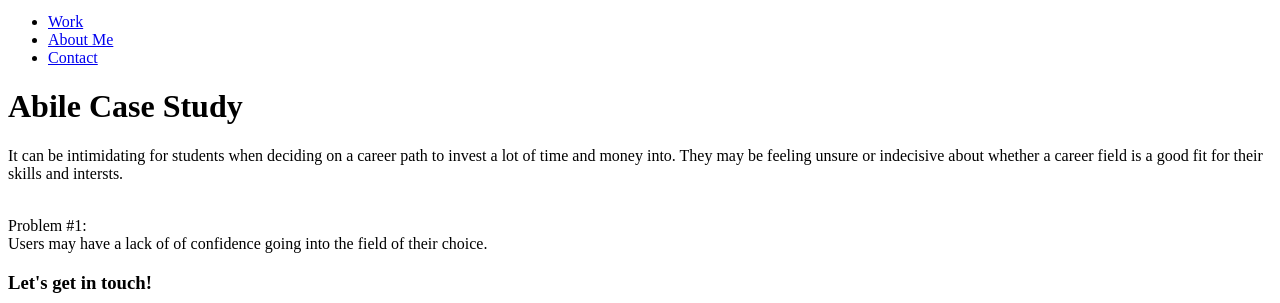
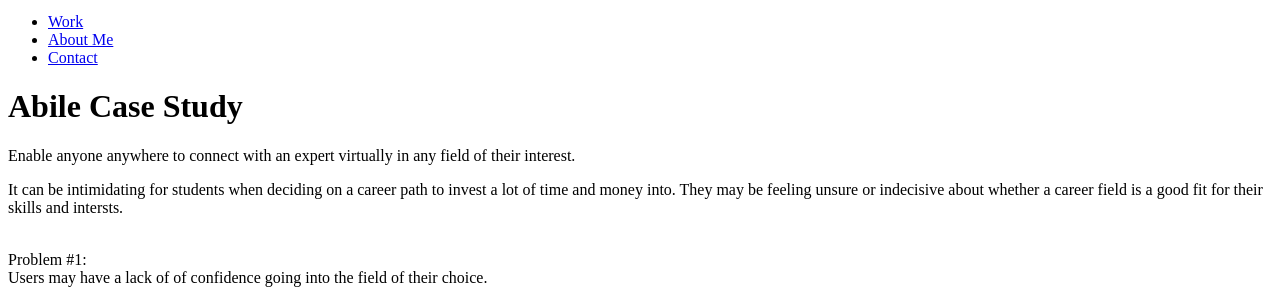
Before and after one commit to ninabuscemi/portfolio-website, a plain HTML site: page abile.html in a window 1280 px wide. Shown: the part 29-332 px from the top of the page. Drawn offline with Linux system fonts and the light colour scheme.

Commit message:
Update abile.html

```diff
--- a/abile.html
+++ b/abile.html
@@ -30,7 +30,7 @@
 <main>
   <div>
     <h1><span>Abile Case Study</span></h1>
-    <p class="abile-welcome-page" Enable anyone anywhere to connect with an expert virtually in any field of their interest.</p>
+    <p class="abile-welcome-page"> Enable anyone anywhere to connect with an expert virtually in any field of their interest.</p>
 <picture></picture>
 <div class="abile problem statement">
   <p> It can be intimidating for students when deciding on a career path to invest a lot of time and money into. They may be feeling
```
